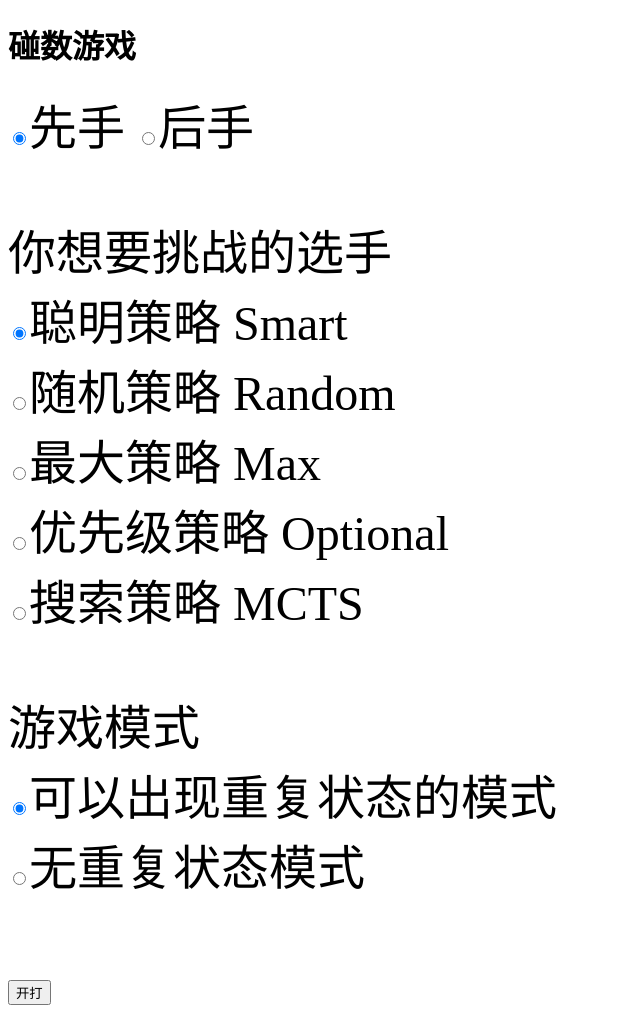
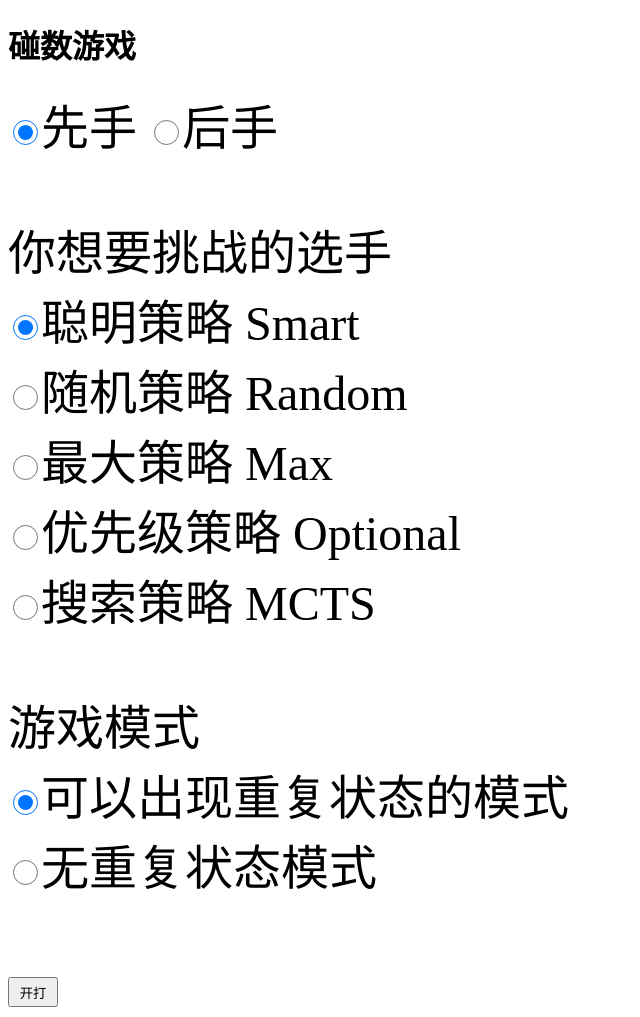
Before and after one commit to haoxizhong/handy, a Flask app: page / in a window 1280 px wide. Shown: the whole page, without its empty margins (0-640 px from the left). Run offline with Flask 2, Linux system fonts and the light colour scheme.

Commit message:
new version

```diff
--- a/program/application/templates/main.html
+++ b/program/application/templates/main.html
@@ -8,19 +8,19 @@
 <h1>碰数游戏</h1>
 <font size="18">
     <form method="get">
-        <input id="fb0" type="radio" value="0" name="fb" checked>先手</input>
-        <input id="fb1" type="radio" value="1" name="fb">后手</input> <br>
+        <input id="fb0" type="radio" value="0" name="fb" style="width: 25px;height: 25px" checked>先手</input>
+        <input id="fb1" type="radio" value="1" name="fb" style="width: 25px;height: 25px">后手</input> <br>
         <br> 你想要挑战的选手 <br>
-        <input id="method0" type="radio" value="smart" name="method" checked>聪明策略 Smart</input> <br>
-        <input id="method1" type="radio" value="random" name="method">随机策略 Random</input> <br>
-        <input id="method2" type="radio" value="max" name="method">最大策略 Max</input> <br>
-        <input id="method3" type="radio" value="option" name="method">优先级策略 Optional</input> <br>
-        <input id="method4" type="radio" value="mcts" name="method">搜索策略 MCTS</input> <br>
+        <input id="method0" type="radio" value="smart" name="method" style="width: 25px;height: 25px" checked>聪明策略 Smart</input> <br>
+        <input id="method1" type="radio" value="random" name="method" style="width: 25px;height: 25px">随机策略 Random</input> <br>
+        <input id="method2" type="radio" value="max" name="method" style="width: 25px;height: 25px">最大策略 Max</input> <br>
+        <input id="method3" type="radio" value="option" name="method" style="width: 25px;height: 25px">优先级策略 Optional</input> <br>
+        <input id="method4" type="radio" value="mcts" name="method" style="width: 25px;height: 25px">搜索策略 MCTS</input> <br>
         <br> 游戏模式 <br>
-        <input id="mod1" type="radio" value="1" name="mod" checked>可以出现重复状态的模式</input> <br>
-        <input id="mod2" type="radio" value="2" name="mod">无重复状态模式</input> <br>
+        <input id="mod1" type="radio" value="1" name="mod" style="width: 25px;height: 25px" checked>可以出现重复状态的模式</input> <br>
+        <input id="mod2" type="radio" value="2" name="mod" style="width: 25px;height: 25px">无重复状态模式</input> <br>
         <br>
-        <input type="submit" value="开打">
+        <input type="submit" value="开打" style="width: 50px;height: 30px">
     </form>
 </font>
 </body>
```
